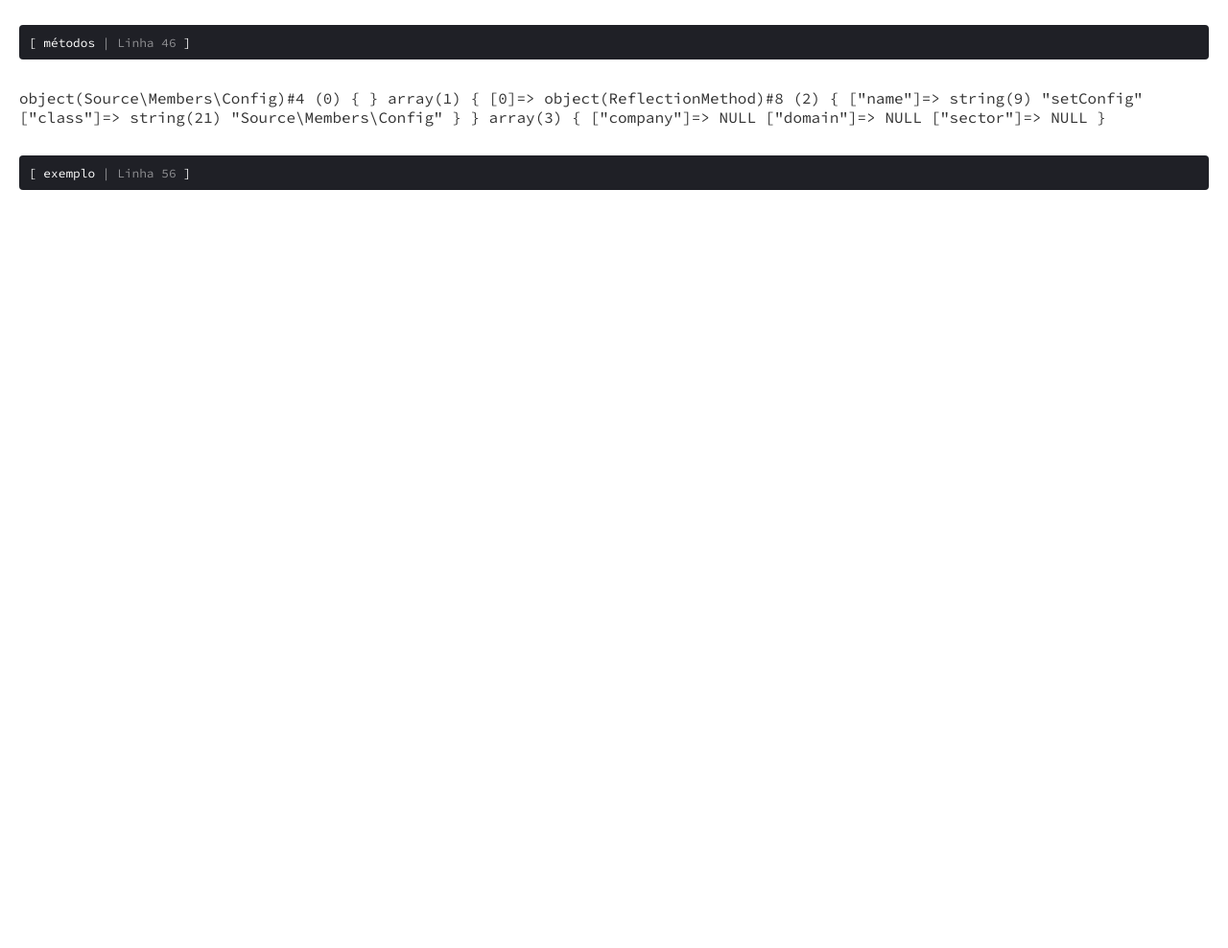
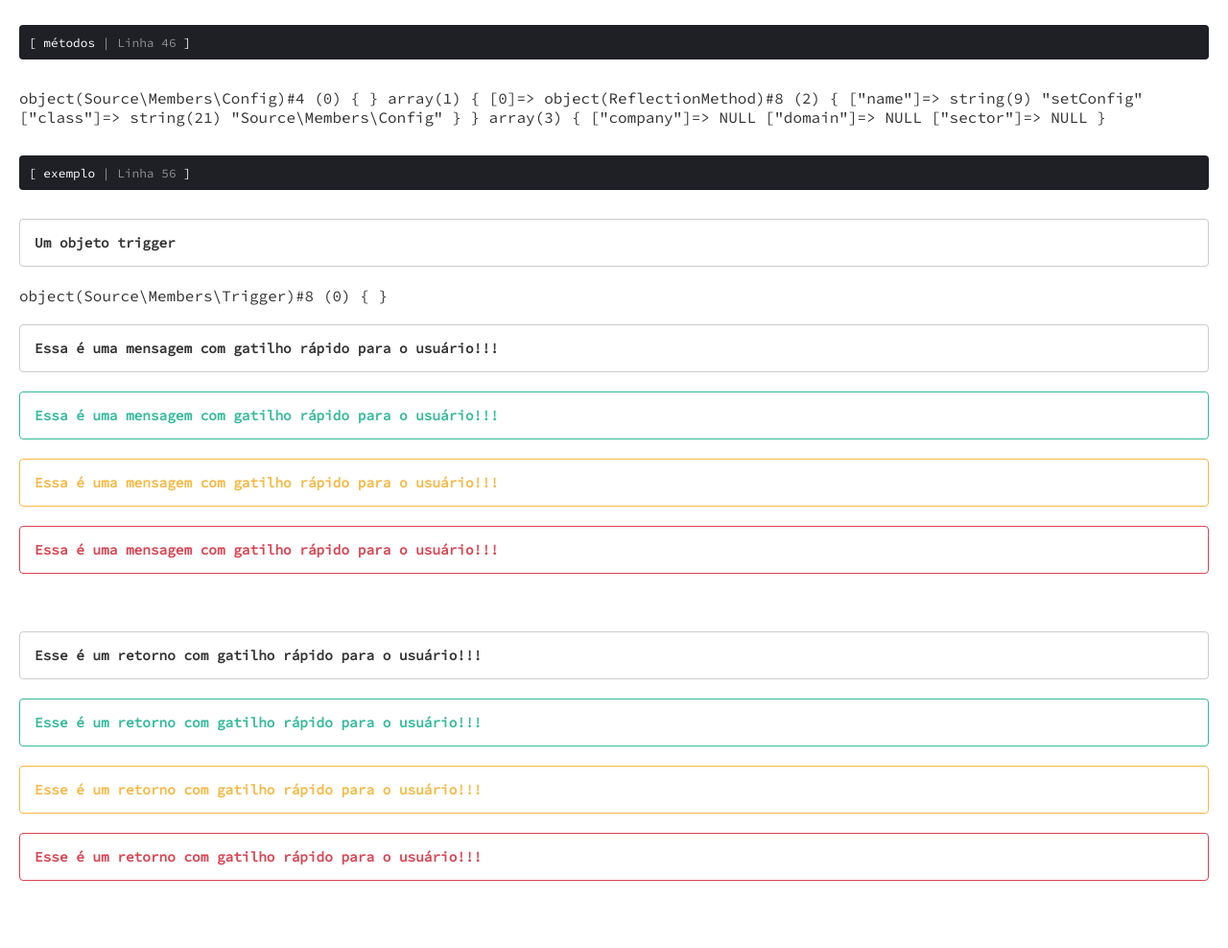
Before and after one commit to robsonvleite/FullStackPhpDeveloper, a PHP site: page / in a window 1280 px wide. Shown: the part 844-1832 px from the top of the page at 96% size. Before the commit the page ends 1042 px from the top, so only its background shows below. Run offline with PHP 8.4, Linux system fonts and the light colour scheme.

Commit message:
Módulo04 - Membros de uma classe(exemplo prático)

```diff
--- a/Módulo04 - php orientado a objetos/04-09-membros-de-uma-classe/index.php
+++ b/Módulo04 - php orientado a objetos/04-09-membros-de-uma-classe/index.php
@@ -54,3 +54,20 @@ var_dump($config, $reflection->getMethods(), $reflection->getDefaultProperties()
  * [ exemplo ] Uma classe trigger
  */
 fullStackPHPClassSession("exemplo", __LINE__);
+
+use Source\Members\Trigger;
+
+$trigger = new Trigger();
+$trigger::show("Um objeto trigger");
+
+var_dump($trigger);
+
+Trigger::show("Essa é uma mensagem com gatilho rápido para o usuário!!!");
+Trigger::show("Essa é uma mensagem com gatilho rápido para o usuário!!!", Trigger::ACCEPT);
+Trigger::show("Essa é uma mensagem com gatilho rápido para o usuário!!!", Trigger::WARNING);
+Trigger::show("Essa é uma mensagem com gatilho rápido para o usuário!!!", Trigger::ERROR);
+echo "<br>";
+echo Trigger::push("Esse é um retorno com gatilho rápido para o usuário!!!");
+echo Trigger::push("Esse é um retorno com gatilho rápido para o usuário!!!", "accept"); // Usando uma string com o valor da constante
+echo Trigger::push("Esse é um retorno com gatilho rápido para o usuário!!!", Trigger::WARNING); // Ou usando o modo global pra acessar a constante
+echo Trigger::push("Esse é um retorno com gatilho rápido para o usuário!!!", Trigger::ERROR);
--- /dev/null
+++ b/Módulo04 - php orientado a objetos/04-09-membros-de-uma-classe/source/Members/Trigger.php
@@ -0,0 +1,39 @@
+<?php
+
+namespace Source\Members;
+
+class Trigger
+{
+    private const TRIGGER = "trigger";
+
+    public const ACCEPT = "accept";
+    public const WARNING = "warning";
+    public const ERROR = "error";
+
+    private static $message;
+    private static $errorType;
+    private static $error;
+
+    public static function show($message, $errorType = null)
+    {
+        self::setError($message, $errorType);
+        echo self::$error;
+    }
+
+    public static function push($message, $errorType = null)
+    {
+        self::setError($message, $errorType);
+        return self::$error;
+    }
+
+    private static function setError($message, $errorType)
+    {
+        // Para atribuir uma classe, ela deve estar nas minhas const obrigatoriamente
+        $reflection = new \ReflectionClass(__CLASS__);
+        $errorTypes = $reflection->getConstants();
+
+        self::$message = $message;
+        self::$errorType = (!empty($errorType) || in_array($errorType, $errorTypes) ? " {$errorType}" : "");
+        self::$error = "<p class='" . self::TRIGGER . self::$errorType . "'>" . self::$message . "</p>";
+    }
+}
```
